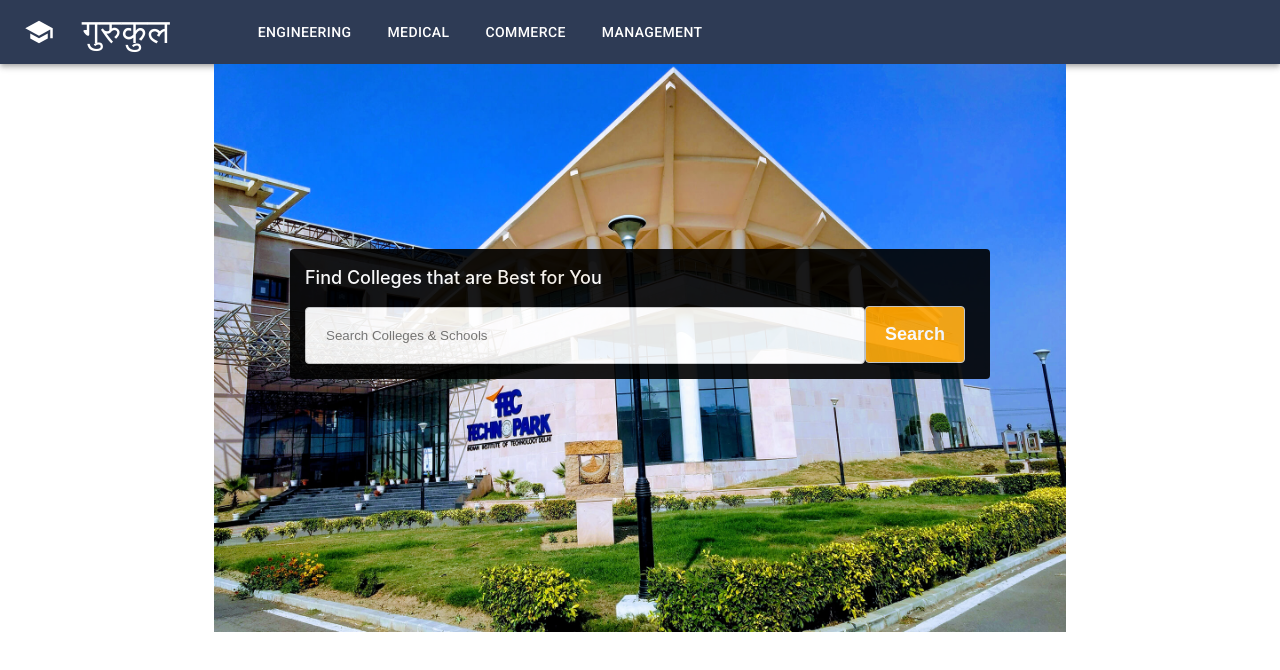
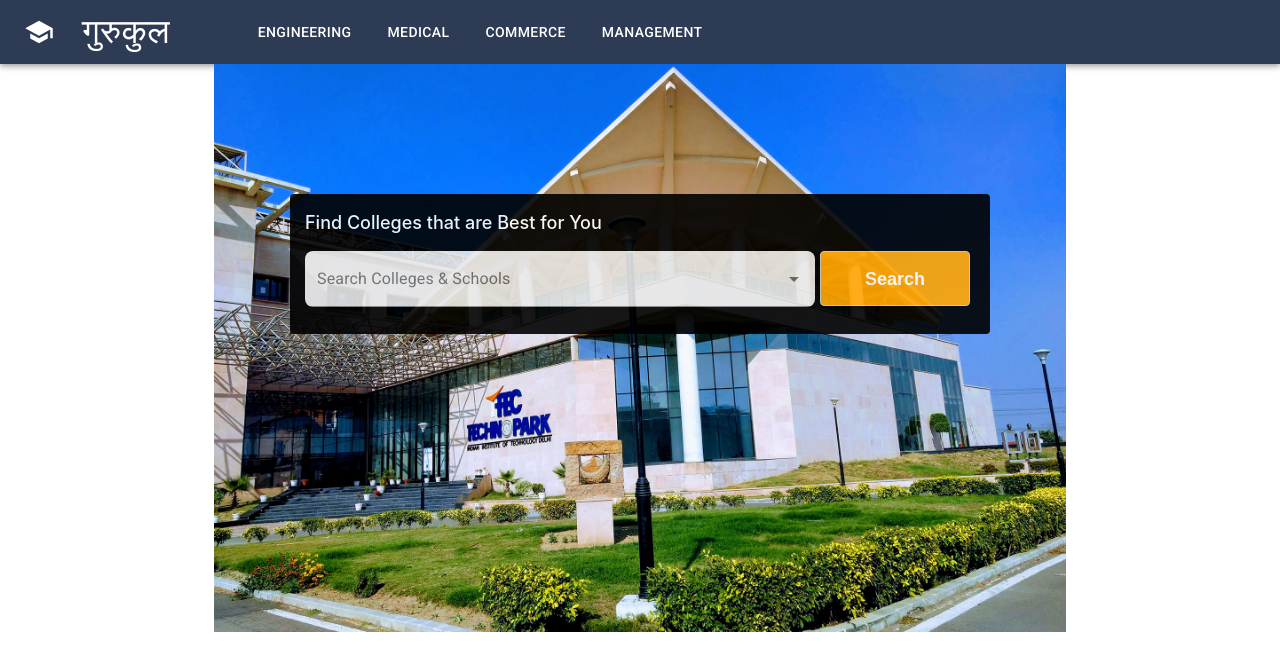
Before and after one commit to prince267/software-Engineering-2, a React (Create React App) app: page / in a window 1280 px wide. Shown: the top 670 px of the page. Built offline with nearby package versions, Linux system fonts and the light colour scheme; no server answers.

Commit message:
Home Search

```diff
--- a/src/pages/Home/home.css
+++ b/src/pages/Home/home.css
@@ -14,16 +14,17 @@
 
   .text-block {
     position: absolute;
-    top: 50%;
+    top: 40%;
   left: 50%;
   transform: translate(-50%, -50%);
   width: 700px;
+  height: 140px;
     background-color:black;
     border-radius: 4px;
     opacity: 0.9;
     color: white;
   }
-
+/*
   input[type=text], select {
     background-color:white;
     color:black;
@@ -36,16 +37,17 @@
     border-radius: 4px;
     box-sizing: border-box;
     opacity: 1;
-  }
+  } */
 
   .but{
-      width: 100px;
     background-color:orange;
     color:white;
     font-size: large;
     font-weight: 700;
     padding: 17px;
-    display: inline-block;
+    height: 55px;
+    width: 150px;
+    margin-left: 20px;
     border: 1px solid #ccc;
     border-radius: 4px;
     box-sizing: border-box;
--- a/src/pages/Home/home.js
+++ b/src/pages/Home/home.js
@@ -1,4 +1,4 @@
-import React from 'react';
+import React, { Component } from 'react';
 import Slider from "react-slick";
 import first from '../../assets/first.jpg'
 import third from '../../assets/third.jpg'
@@ -6,8 +6,35 @@ import second from '../../assets/second.jpeg'
 import forth from '../../assets/forth.jpeg'
 import "./home.css";
 
+import TextField from '@material-ui/core/TextField';
+import Autocomplete from '@material-ui/lab/Autocomplete';
+import { get } from '../../api/index'
 
-export default function Home() {
+// const getdat= async() =>{
+//     const data = await get("http://localhost:8080/college?name=*")
+//     return data
+// }
+
+export default class Home extends Component {
+    constructor(props) {
+        super(props)
+        this.state = {
+            Data: [],
+            college: "",
+            inputValue: ""
+        }
+    }
+    async componentDidMount() {
+        let data = await get("http://localhost:8080/college?name=*")
+        this.setState({
+            Data: data
+        })
+        this.handleSubmit = this.handleSubmit.bind(this)
+    }
+    handleSubmit() {
+        window.open(`/cdp?${this.state.college.CollegeName}`, "_blank")
+    }
+    render() {
         var settings = {
             dots: false,
             arrows: false,
@@ -18,6 +45,7 @@ export default function Home() {
             slidesToShow: 1,
             slidesToScroll: 1
         };
+
         return (
             <div className="container">
                 <Slider {...settings}>
@@ -39,14 +67,42 @@ export default function Home() {
                     <p className="headText">
                         Find Colleges that are Best for You
             </p>
-                <input type="text" id="fname" name="firstname" placeholder="Search Colleges & Schools" />
+                    <div
+                        style={{
+                            display: "flex", justifyContent: "flex-start"
+                        }}
+                    >
+
+
+                        <Autocomplete
+                            value={this.state.college}
+                            onChange={(event, newValue) => {
+                                this.setState({ college: newValue })
+                            }}
+                            inputValue={this.state.inputValue}
+                            onInputChange={(event, newInputValue) => {
+                                this.setState({ inputValue: newInputValue })
+                            }}
+
+                            id="combo-box-demo"
+                            options={this.state.Data}
+                            getOptionLabel={(option) => option.CollegeName}
+                            style={{ width: 510 }}
+                            renderInput={(params) => <TextField {...params} label="Search Colleges & Schools" variant="filled"
+                                style={{ backgroundColor: 'white', borderRadius: 8, marginLeft: 15, marginBottom: 15 }}
+                            />
+                            }
+                        />
                         <button
+                            onClick={this.handleSubmit}
                             className="but">
                             Search
 </button>
+                    </div>      {/* <input type="text" id="fname" name="firstname" placeholder="Search Colleges & Schools" /> */}
 
                 </div>
             </div>
 
         )
+    };
 }
```
Also changed, not shown: src/server/api/getCollege.js (+20 -1 lines). Lines whose indentation alone changed are shown as unchanged.
